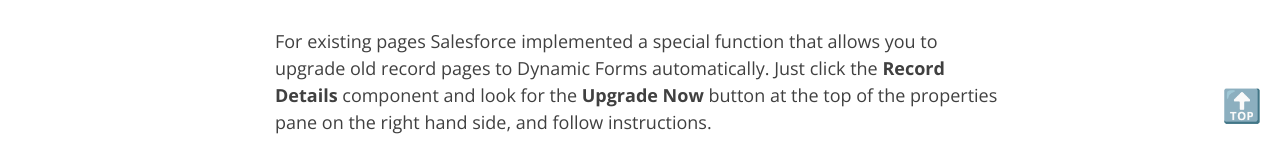
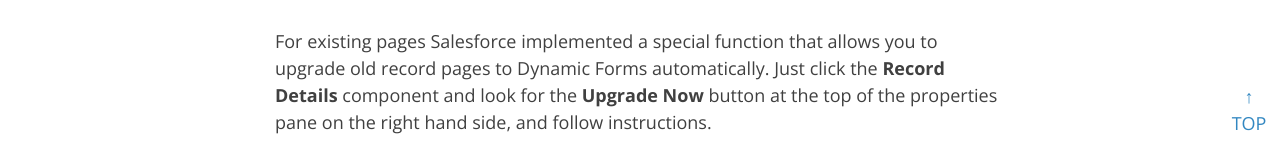
Before and after one commit to Ao-Collaboration/Ao-Collaboration.github.io, a Jekyll site: the page built from _posts/2020-12-16-empowering-admins-dynamic-forms.md, in a window 1280 px wide and 1400 px high, scrolled down 1097 px. Shown: the part 1237-1397 px from the top of the window. Built offline with Jekyll 4.4.1, drawn with Linux system fonts in a browser that asks for light colours; nearby versions of some CDN libraries.

Commit message:
Fix back to top styles #11

```diff
--- a/_includes/back-to-top.html
+++ b/_includes/back-to-top.html
@@ -1,3 +1,3 @@
 <div class="back-to-top">
-  <a href="#top" aria-label="Scroll to Top">🔝</a>
+  <a href="#top" aria-label="Scroll to Top">&uarr;<br />TOP</a>
 </div>
--- a/assets/css/main.css
+++ b/assets/css/main.css
@@ -953,7 +953,8 @@
   position: sticky;
   pointer-events: all;
   top: calc(100vh - 5rem);
-  font-size: 2rem;
+  text-align: center;
+  display: block;
 }
 
 /* Contact card */
```
